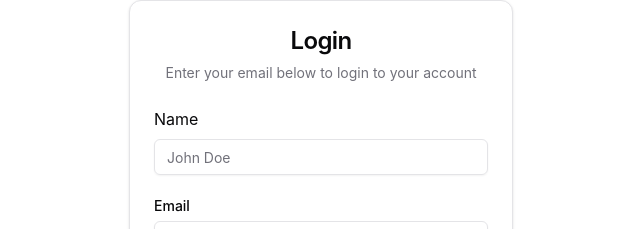
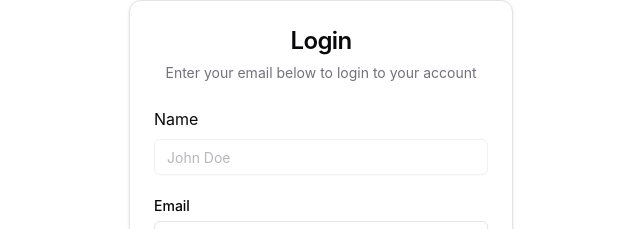
Before and after one commit to Computing-Collective/Flink, a React (Vite) app in the folder frontend/: page /login in a window 1280 px wide. Shown: the part 186-415 px from the top of the page, without its empty margins (319-959 px from the left). Built offline with nearby package versions, Linux system fonts and the light colour scheme.

Commit message:
disable username field, add username field to localstorage

```diff
--- a/frontend/src/components/login-form.tsx
+++ b/frontend/src/components/login-form.tsx
@@ -17,6 +17,9 @@ export function LoginForm({
   className,
   ...props
 }: React.ComponentPropsWithoutRef<"div">) {
+  if (localStorage.getItem("userId")) {
+    window.location.href = "/";
+  }
   const [email, setEmail] = useState("");
   const [password, setPassword] = useState("");
   const [name, setName] = useState("");
@@ -26,6 +29,12 @@ export function LoginForm({
   async function handleLogin() {
     let route = "login";
     if (signup) {
+      if (!name) {
+        toast({
+          title: "Name is required",
+        });
+        return;
+      }
       route = "signup";
     }
     const response = await fetch(`${API_URL}/${route}`, {
@@ -41,7 +50,7 @@ export function LoginForm({
     if (response.ok) {
       const userId = json.id;
       const name = json.name;
-      console.log(userId);
+      console.log(userId, name);
 
       if (userId && name) {
         localStorage.setItem("userId", userId);
@@ -73,6 +82,7 @@ export function LoginForm({
             <div className="flex flex-col gap-6">
               <div className="grid gap-2">
                 <div className="flex items-center">Name</div>
+                {signup ? (
                   <Input
                     id="name"
                     type="text"
@@ -81,6 +91,16 @@ export function LoginForm({
                     value={name}
                     onChange={(e) => setName(e.target.value)}
                   />
+                ) : (
+                  <Input
+                    id="name"
+                    type="text"
+                    placeholder="John Doe"
+                    value={name}
+                    onChange={(e) => setName(e.target.value)}
+                    disabled
+                  />
+                )}
               </div>
               <div className="grid gap-2">
                 <Label htmlFor="email" className="text-start">
@@ -107,7 +127,6 @@ export function LoginForm({
                   onChange={(e) => setPassword(e.target.value)}
                 />
               </div>
-
               <Button
                 type="submit"
                 className="w-full"
```
Lines whose indentation alone changed are shown as unchanged.
